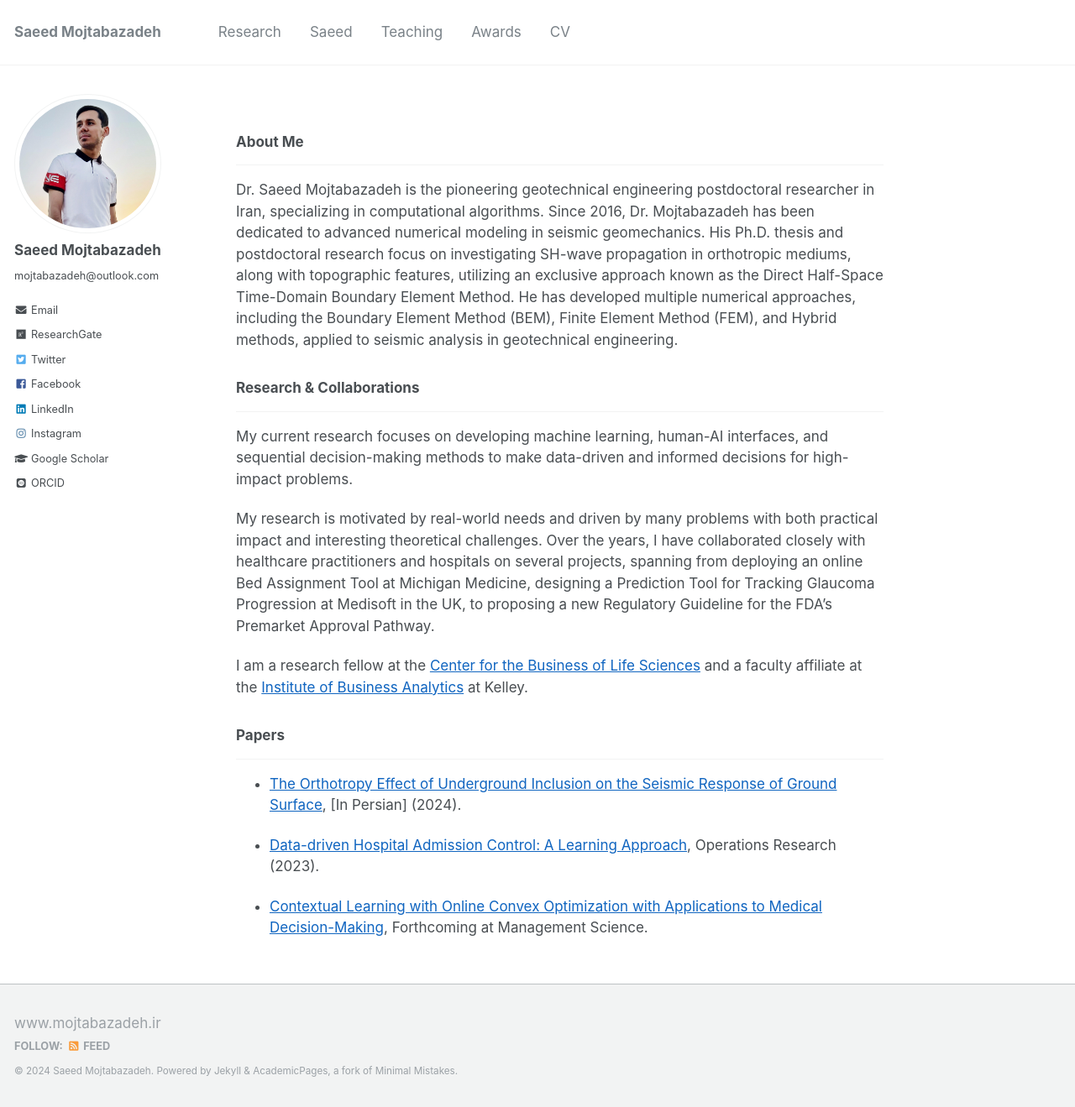
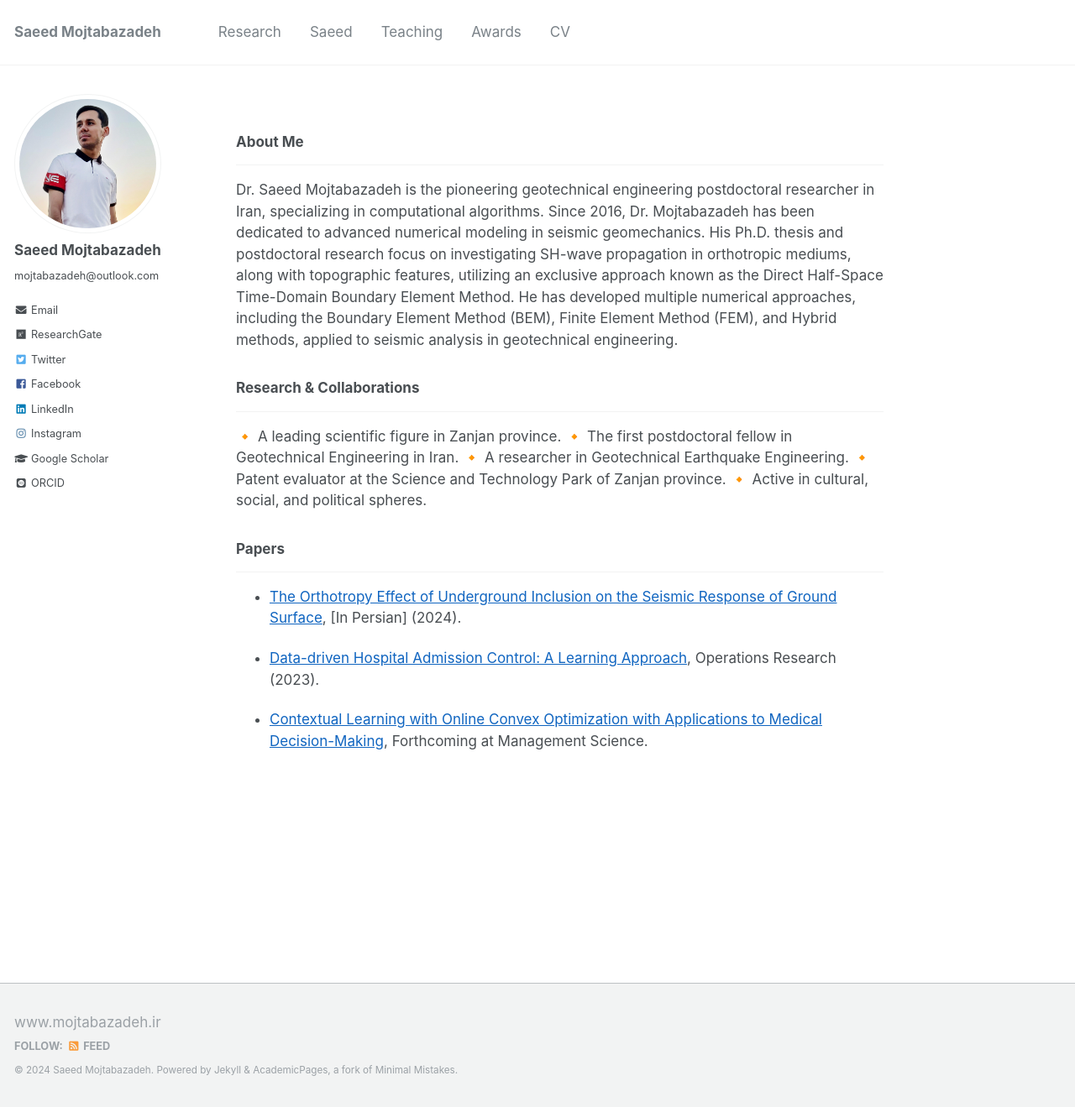
Before and after one commit to mojtabazadeh/mojtabazadeh.github.io, a Jekyll site: the page built from _pages/about.md, in a window 1280 px wide and 1319 px high. Shown: the whole window at 84% size. Built offline with Jekyll 4.4.1, drawn with Linux system fonts in a browser that asks for light colours; some web fonts are replaced.

Commit message:
Update about.md

```diff
--- a/_pages/about.md
+++ b/_pages/about.md
@@ -14,11 +14,11 @@ Dr. Saeed Mojtabazadeh is the pioneering geotechnical engineering postdoctoral r
 
 ### Research & Collaborations
 ___
-My current research focuses on developing machine learning, human-AI interfaces, and sequential decision-making methods to make data-driven and informed decisions for high-impact problems.
-
-My research is motivated by real-world needs and driven by many problems with both practical impact and interesting theoretical challenges. Over the years, I have collaborated closely with healthcare practitioners and hospitals on several projects, spanning from deploying an online Bed Assignment Tool at Michigan Medicine, designing a Prediction Tool for Tracking Glaucoma Progression at Medisoft in the UK, to proposing a new Regulatory Guideline for the FDA's Premarket Approval Pathway.
-
-I am a research fellow at the [Center for the Business of Life Sciences](https://kelley.iu.edu/faculty-research/centers-institutes/business-of-life-sciences/index.html) and a faculty affiliate at the [Institute of Business Analytics](https://kelley.iu.edu/faculty-research/centers-institutes/business-analytics/index.html) at Kelley.
+🔸 A leading scientific figure in Zanjan province.
+🔸 The first postdoctoral fellow in Geotechnical Engineering in Iran.
+🔸 A researcher in Geotechnical Earthquake Engineering.
+🔸 Patent evaluator at the Science and Technology Park of Zanjan province.
+🔸 Active in cultural, social, and political spheres.
 
 ### Papers
 ___
```
